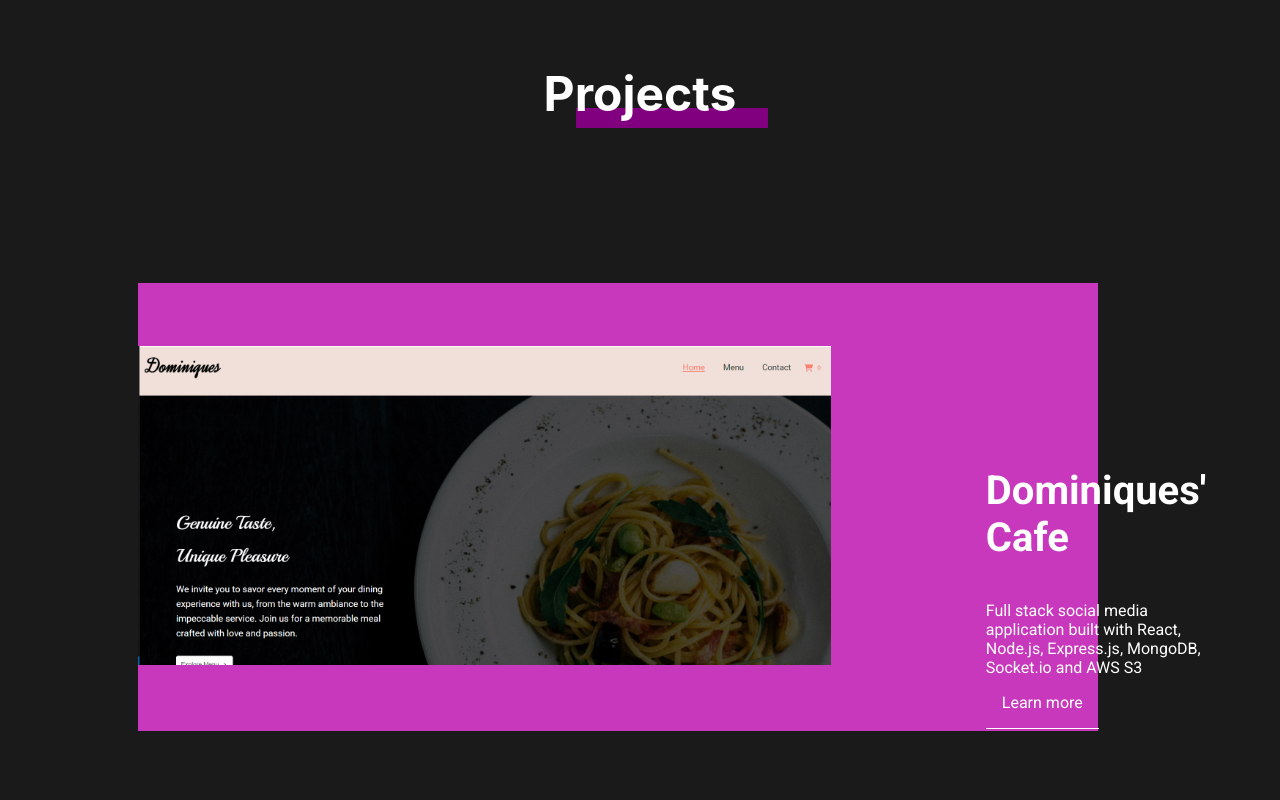
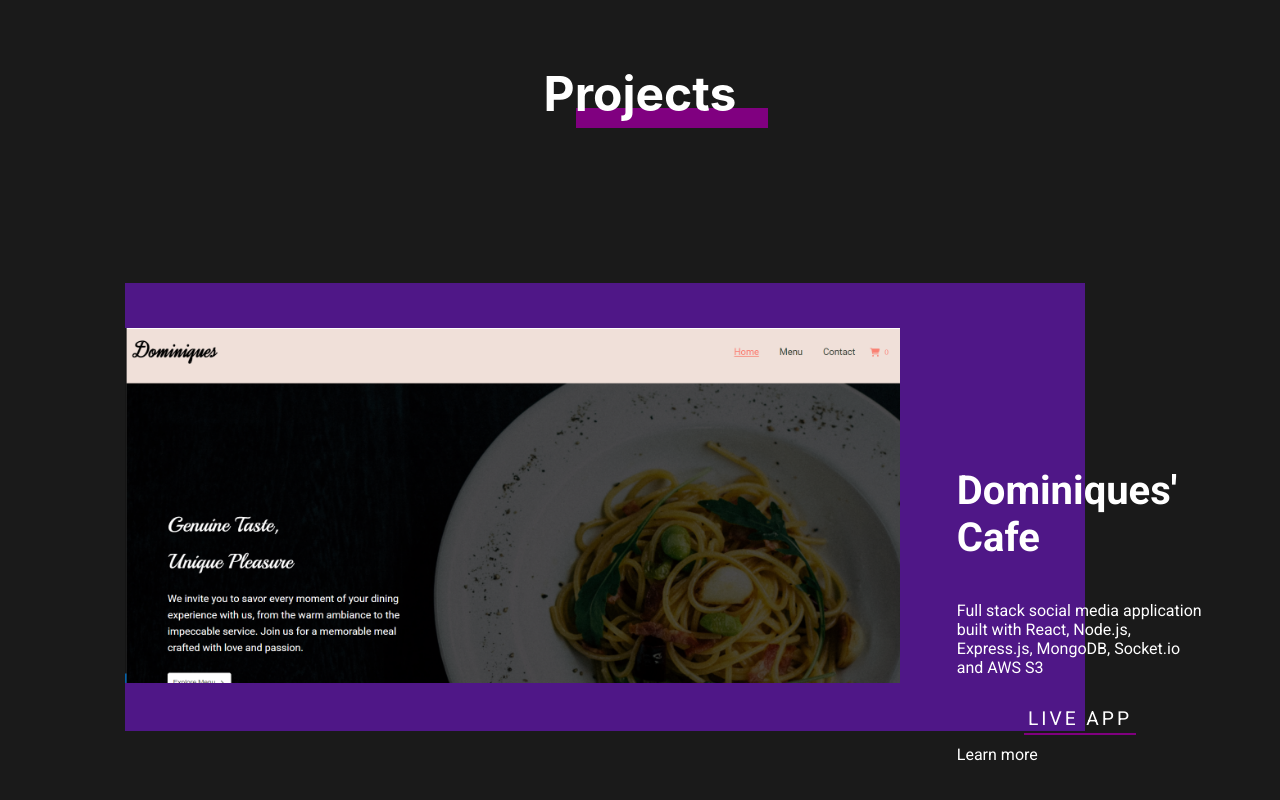
Before and after one commit to melika760/myportfolio, a React (Create React App) app: page / in a window 1280 px wide. Shown: the part 1984-2784 px from the top of the page. Built offline with nearby package versions, Linux system fonts and the light colour scheme.

Commit message:
add some changes

```diff
--- a/src/components/Hero.jsx
+++ b/src/components/Hero.jsx
@@ -32,7 +32,7 @@ const Hero = () => {
         Hello I am <span className={Styles.name}>Melika</span>
         </div>
         <div className={Styles.headingtwo}>
-       I'm a Front end deve<span className={Styles.name}>loper.</span>
+       I'm a Front end <span className={Styles.name}>developer.</span>
         </div>
         <button className={Styles.btn}><a href='#Projects'>View my works
 
--- a/src/components/Hero.module.css
+++ b/src/components/Hero.module.css
@@ -45,7 +45,7 @@
 animation-name: movetoright;
 }
 .name{
-    color:rgb(238, 131, 246);
+    color:#C738BD;
 }
 .btn{
     background-color: purple;
--- a/src/components/Projects.jsx
+++ b/src/components/Projects.jsx
@@ -24,7 +24,7 @@ const Projects = () => {
 <h3 className={styles.title}>Dominiques' Cafe</h3>
 <p className={styles.descriptions}>Full stack social media application built with React, Node.js, Express.js, MongoDB, Socket.io and AWS S3</p>
 
-{/* <a href='/'><div className={styles.live1}>Live app</div></a> */}
+<a href='/'><div className={styles.live1}>Live app</div></a>
 <a href='/'>Learn more</a>
 
 
--- a/src/components/Projects.module.css
+++ b/src/components/Projects.module.css
@@ -37,7 +37,7 @@ margin-left: 11rem;
     height:28rem;
     width: 60rem;
     position: relative;
-    background-color: #C738BD;
+    background-color: #4F1787;
     cursor: pointer;
     transform: scale(100%);
     transition: all 0.2s;
@@ -49,7 +49,7 @@ margin-left: 11rem;
 transform: scale(95%);
 }
 .image{
-    width: 85%;
+    width: 95%;
     position: relative;
 }
 .image img{
@@ -57,7 +57,7 @@ transform: scale(95%);
 }
 .info{
     position: relative;
-    left: -8rem;
+    left: -9rem;
     margin-right: -2rem;
     color: white;
     font-family: "Roboto";
@@ -66,6 +66,7 @@ transform: scale(95%);
     padding: 1rem;
     z-index: 999;
     height: fit-content;
+
 }
 .title{
     font-size: 2.5rem
@@ -79,12 +80,30 @@ transform: scale(95%);
 .info a{
     text-decoration: none;
     color: white;
-    margin-bottom: 1rem;
-    border-bottom: 1px solid ;
-    padding: 1rem;
+}
 
+.live1{
+display: flex;
+background-color: transparent;
+flex-direction: column;
+justify-content: center;
+letter-spacing: 3px;
+font-size: 1.2rem;
+padding: 1rem 1.2rem;
+position: relative;
+line-height: 1;
+text-transform: uppercase;
+align-items: center;
+width: 13rem;
 }
-.info a:hover{
-    border: 1px solid white;
-
+.live1::before{
+    content: "";
+    position: absolute;
+    border-bottom: 2px solid purple;
+    width: 7rem;
+    top:2.5rem
 }
+.live1:hover{
+background-color: purple;
+transition: all 0.2s;
+}
```
